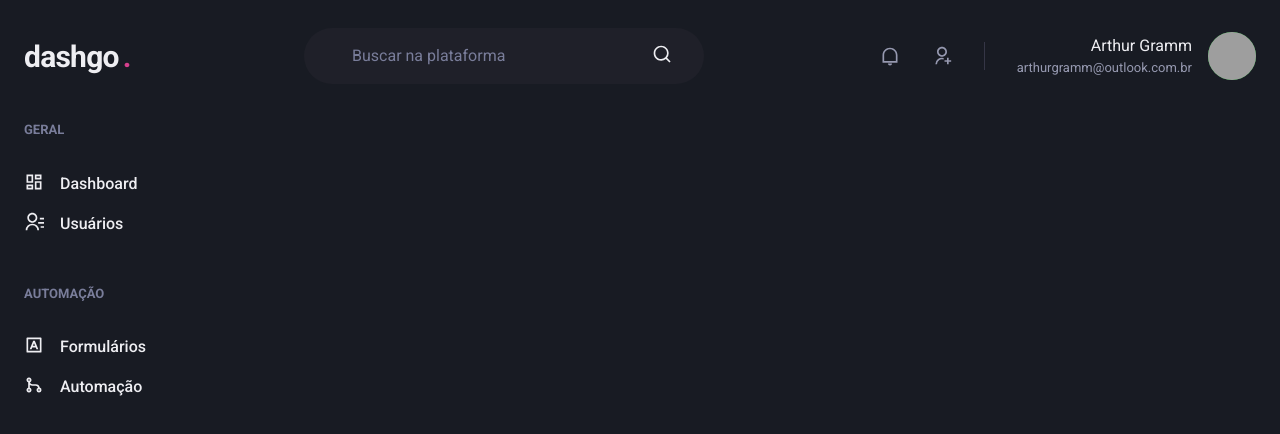
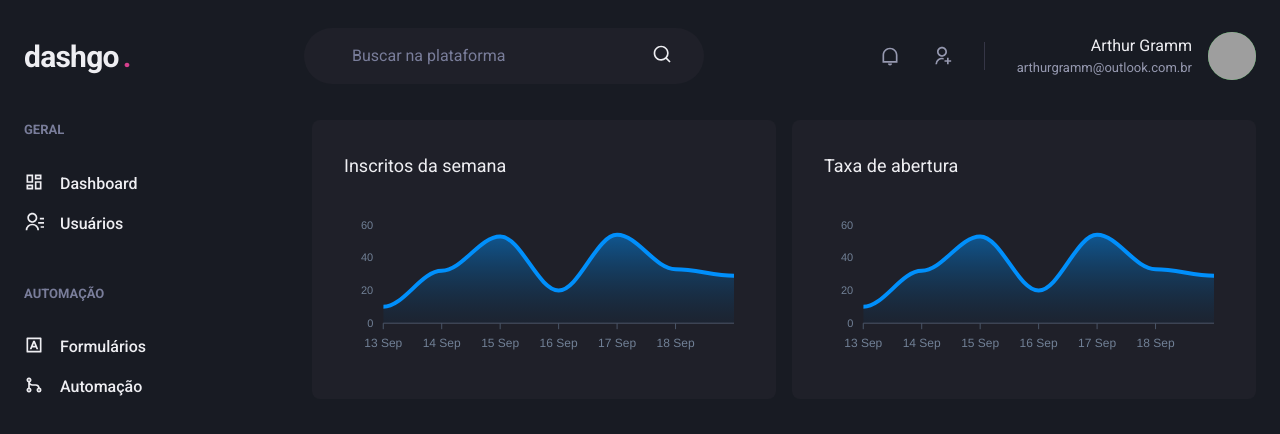
Before and after one commit to grammarthurf/dashgo, a Next.js app: page /dashboard in a window 1280 px wide. Shown: the top 434 px of the page. Built offline with nearby package versions, Linux system fonts and the light colour scheme; grey boxes are pictures that could not be loaded.

Commit message:
create layout charts in dashboard

```diff
--- a/package.json
+++ b/package.json
@@ -13,9 +13,11 @@
     "@chakra-ui/react": "^1.6.7",
     "@emotion/react": "^11.4.1",
     "@emotion/styled": "^11.3.0",
+    "apexcharts": "^3.28.1",
     "framer-motion": "^4.1.17",
     "next": "11.1.2",
     "react": "17.0.2",
+    "react-apexcharts": "^1.3.9",
     "react-dom": "17.0.2",
     "react-icons": "^4.2.0"
   },
--- a/src/pages/dashboard.tsx
+++ b/src/pages/dashboard.tsx
@@ -1,7 +1,65 @@
-import { Flex } from '@chakra-ui/react';
+import { Flex, SimpleGrid, Box, Text, theme } from '@chakra-ui/react';
+import dynamic from 'next/dynamic';
+
+const Chart = dynamic(() => import('react-apexcharts'), {
+  ssr: false,
+});
+import { ApexOptions } from 'apexcharts';
 
 import { Header } from "../components/Header";
 import { Sidebar } from '../components/Sidebar';
+
+const options: ApexOptions = {
+  chart: {
+    toolbar: {
+      show: false,
+    },
+    zoom: {
+      enabled: false,
+    },
+    foreColor: theme.colors.gray[500],
+  },
+  grid: {
+    show: false,
+  },
+  dataLabels: {
+    enabled: false,
+  },
+  tooltip: {
+    enabled: false,
+  },
+  xaxis: {
+    type: 'datetime',
+    axisBorder: {
+      color: theme.colors.gray[600],
+    },
+    axisTicks: {
+      color: theme.colors.gray[600],
+    },
+    categories: [
+      '2021-09-13T00:00:00.000Z',
+      '2021-09-14T00:00:00.000Z',
+      '2021-09-15T00:00:00.000Z',
+      '2021-09-16T00:00:00.000Z',
+      '2021-09-17T00:00:00.000Z',
+      '2021-09-18T00:00:00.000Z',
+      '2021-09-19T00:00:00.000Z',
+    ],
+  },
+  fill: {
+    opacity: 0.3,
+    type: 'gradient',
+    gradient: {
+      shade: 'dark',
+      opacityFrom: 0.7,
+      opacityTo: 0.3,
+    }
+  }
+};
+
+const series = [
+  { name: 'series1', data: [10, 32, 53, 20, 54, 33, 29]}
+];
 
 export default function Dashboard() {
   return (
@@ -10,6 +68,27 @@
 
       <Flex w="100%" mt="6" maxW={1480} mx="auto" px="6">
         <Sidebar />
+
+        <SimpleGrid flex="1" gap="4" minChildWidth="320px" align="flex-start">
+          <Box
+            p="8"
+            bg="gray.800"
+            borderRadius={8}
+            pb="4"
+          >
+            <Text fontSize="lg" mb="4">Inscritos da semana</Text>
+            <Chart options={options} series={series} type="area" height={160} />
+          </Box>
+          <Box
+            p="8"
+            bg="gray.800"
+            borderRadius={8}
+            pb="4"
+          >
+            <Text fontSize="lg" mb="4">Taxa de abertura</Text>
+            <Chart options={options} series={series} type="area" height={160} />
+          </Box>
+        </SimpleGrid>
       </Flex>
     </Flex>
   )
```
Also changed, not shown: 1 other file (tests, documents, lock files or other folders).
